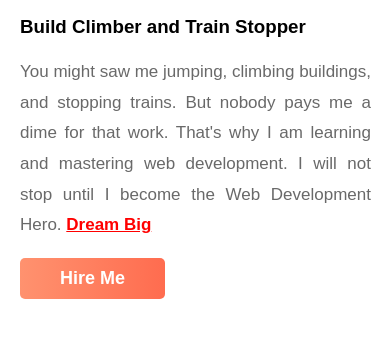
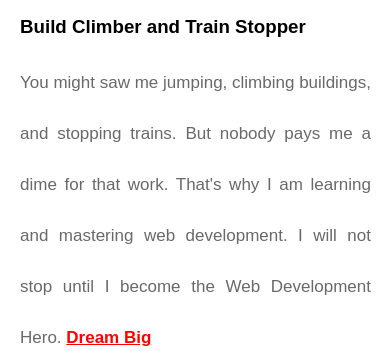
Before and after one commit to itshimul/portfolio2, a plain HTML site: page index.html in a window 390 px wide. Shown: the part 490-841 px from the top of the page. Drawn offline with Linux system fonts and the light colour scheme.

Commit message:
Update style.css

```diff
--- a/style.css
+++ b/style.css
@@ -184,6 +184,13 @@ section{
 	display:block;
 	padding: 0px 20px 0px 20px;
 	}
+	.half-width p {
+	line-height: 3em;
+	font-family: revert;}
+	.half-width button {
+	padding: 30px 45px;
+	font-size: 30px;
+	}
 	#self .self-img{
     margin-right: 0;
 	margin-left:0;
```
